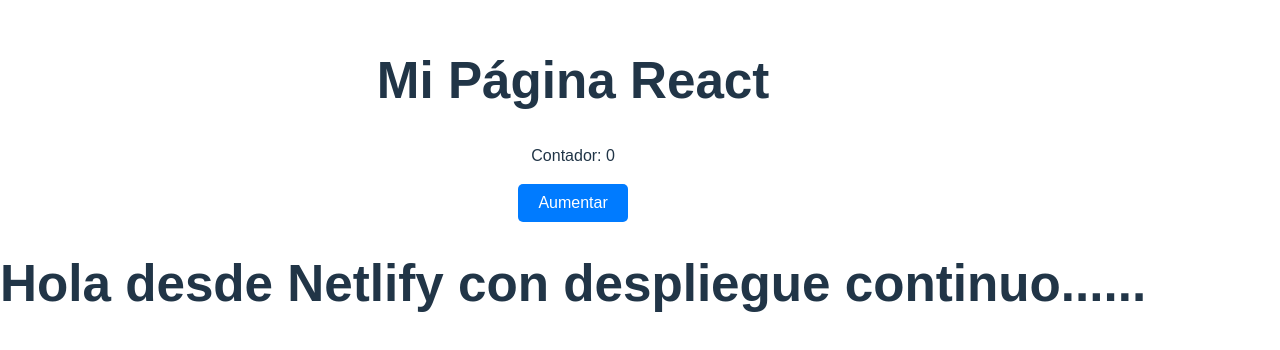
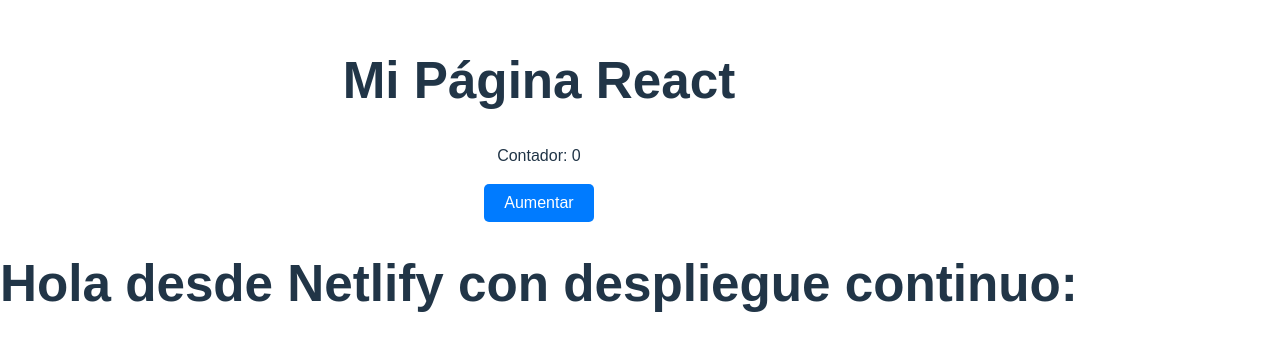
Before and after one commit to Tola360/mi-sitio-react, a React (Vite) app: page / in a window 1280 px wide. Shown: the part 250-600 px from the top of the page. Built offline with nearby package versions, Linux system fonts and the light colour scheme.

Commit message:
Actualiza el mensaje App.jsx

```diff
--- a/src/App.jsx
+++ b/src/App.jsx
@@ -9,7 +9,7 @@ function App() {
       <h1>Mi Página React</h1>
       <p>Contador: {contador}</p>
       <button onClick={() => setContador(contador + 1)}>Aumentar</button>
-      <h1>Hola desde Netlify con despliegue continuo......</h1>
+      <h1>Hola desde Netlify con despliegue continuo:</h1>
     </div>
   )
 }
```
